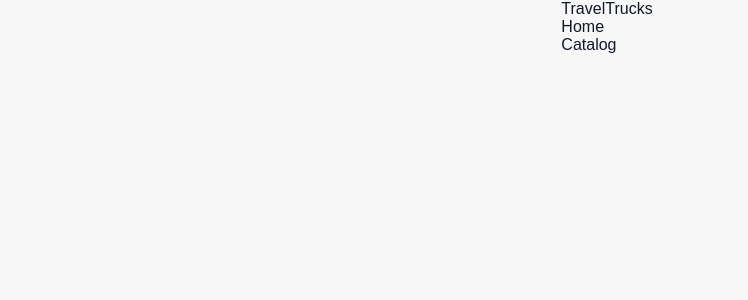
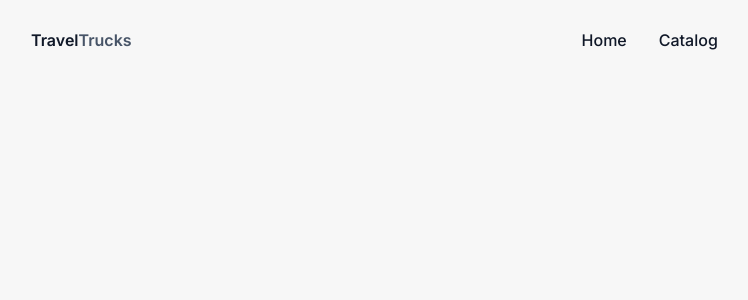
Before and after one commit to maxymus101/Travel-Trucks-app, a Next.js app: page /catalog in a window 1280 px wide. Shown: the top 300 px of the page, without its empty margins (33-781 px from the left). Built offline with nearby package versions, Linux system fonts and the light colour scheme.

Commit message:
header update

```diff
--- a/components/Header/Header.module.css
+++ b/components/Header/Header.module.css
@@ -1 +1,53 @@
-.logo {}
+.header {
+    min-width: 1440px;
+    max-width: 1440px;
+    height: 72px;
+    display: flex;
+
+    background-color: var(--inputs);
+
+
+    font-family: var(--font-inter);
+    font-weight: 500;
+    font-size: 16px;
+    line-height: 150%;
+    text-align: center;
+
+
+}
+
+.header_wrapper {
+    display: flex;
+    flex-direction: row;
+    align-items: center;
+    gap: 450px;
+}
+
+.logo {
+    font-weight: 600;
+    color: var(--main);
+
+    margin-top: 28px;
+    margin-bottom: 28px;
+}
+
+.logo_span {
+    font-weight: 600;
+    color: var(--text);
+}
+
+.header nav {
+    display: flex;
+}
+
+.nav_list {
+    display: flex;
+    flex-direction: row;
+    justify-content: center;
+    gap: 32px;
+}
+
+.nav_el:hover,
+.nav_el:focus {
+    color: var(--button-hover);
+}
--- a/components/Header/Header.tsx
+++ b/components/Header/Header.tsx
@@ -1,9 +1,12 @@
 import Link from "next/link";
 import css from "./Header.module.css";
+import Container from "../Container/Container";
 
 const Header = () => {
   return (
     <header className={css.header}>
+      <Container>
+        <div className={css.header_wrapper}>
           <Link href="/" aria-label="Home" className={css.logo}>
             Travel<span className={css.logo_span}>Trucks</span>
           </Link>
@@ -21,6 +24,8 @@ const Header = () => {
               </li>
             </ul>
           </nav>
+        </div>
+      </Container>
     </header>
   );
 };
```
Lines whose indentation alone changed are shown as unchanged.
